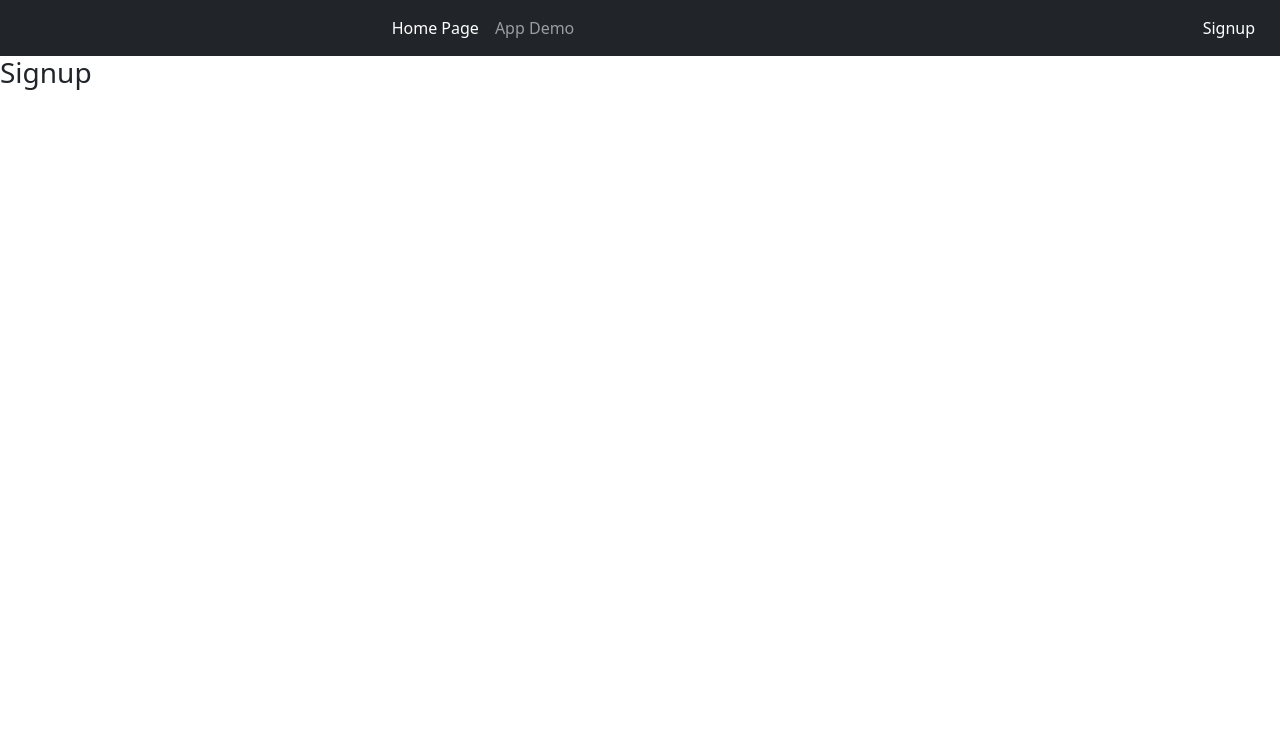
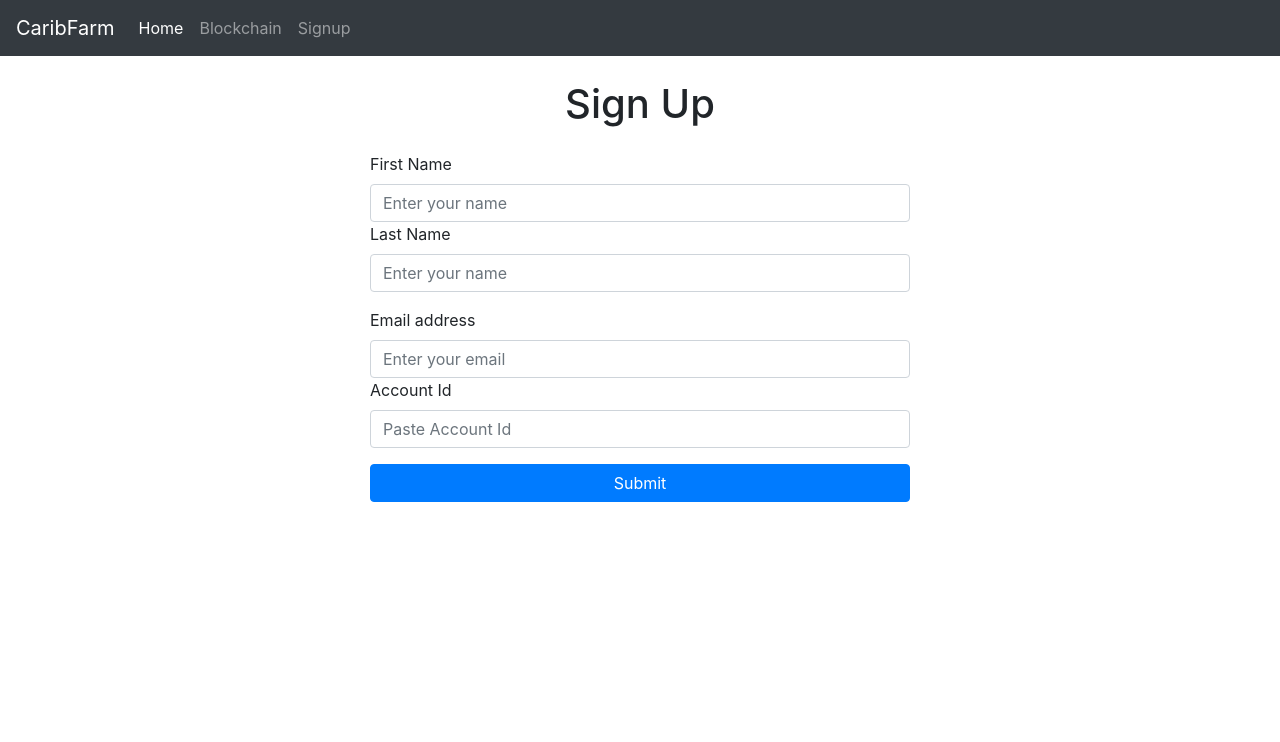
Before and after one commit to Paramvir12121/Smart-Contract-App_Django, a Django app: page /signup/ in a window 1280 px wide. Shown: the top 742 px of the page. Run offline with Django 4.2, Linux system fonts and the light colour scheme; some libraries are stand-ins or nearby versions.

Commit message:
form function

```diff
--- a/blockchain_app/base/templates/base/navbar.html
+++ b/blockchain_app/base/templates/base/navbar.html
@@ -21,7 +21,7 @@
     </div>
   </div>
 </nav> -->
-<nav
+<!-- <nav
   class="navbar navbar-expand-sm navbar-dark bg-dark"
   aria-label="Tenth navbar example"
 >
@@ -52,16 +52,39 @@
           <a class="nav-link" href="{%url 'mainPage'%}">App Demo</a>
 
           </div>
-          <div class="d-lg-flex col-lg-3 justify-content-lg-end">
+          <div class="d-sm-flex col-sm-3 justify-content-lg-end">
             <button class="btn btn-dark" href="{% url 'signup' %}">Signup</button>
           </div>
-          <!-- <li class="nav-item">
-            <div class="justify-content-sm-end">
-              <button class="btn btn-primary">Button</button>
-              </div>
-            </li> -->
         </li>
       </ul>
     </div>
   </div>
+</nav> -->
+<nav class="navbar navbar-expand-md navbar-dark bg-dark">
+  <a class="navbar-brand" href="#">CaribFarm</a>
+  <button
+    class="navbar-toggler"
+    type="button"
+    data-toggle="collapse"
+    data-target="#navbarNav"
+    aria-controls="navbarNav"
+    aria-expanded="false"
+    aria-label="Toggle navigation"
+  >
+    <span class="navbar-toggler-icon"></span>
+  </button>
+  <div class="collapse navbar-collapse" id="navbarNav">
+    <ul class="navbar-nav">
+      <li class="nav-item active">
+        <a class="nav-link" href="{%url 'home'%}">Home</a>
+      </li>
+      <li class="nav-item">
+        <a class="nav-link" href="{%url 'mainPage'%}">Blockchain</a>
+      </li>
+    </ul>
+    <ul class="navbar-nav justify-content-end">
+        <a class="nav-link " href="{% url 'signup' %}">Signup</a>
+      </li>
+    </ul>
+  </div>
 </nav>
--- a/blockchain_app/base/templates/base/pages/signup.html
+++ b/blockchain_app/base/templates/base/pages/signup.html
@@ -1,3 +1,95 @@
 {% extends 'base/main.html' %} {% block content %}
-<h3>Signup</h3>
+<!DOCTYPE html>
+<html lang="en">
+  <head>
+    <meta charset="UTF-8" />
+    <title>Sign Up</title>
+    <!-- Required meta tags -->
+    <meta
+      name="viewport"
+      content="width=device-width, initial-scale=1, shrink-to-fit=no"
+    />
+    <!-- web3  -->
+    <script
+      type="text/javascript"
+      src="https://cdnjs.cloudflare.com/ajax/libs/web3/1.2.7-rc.0/web3.min.js"
+    ></script>
+    <!-- Bootstrap CSS -->
+    <link
+      rel="stylesheet"
+      href="https://stackpath.bootstrapcdn.com/bootstrap/4.3.1/css/bootstrap.min.css"
+    />
+  </head>
+  <body>
+    <br />
+
+    <div class="container">
+      <div class="row">
+        <div class="col-md-6 offset-md-3">
+          <h1 class="text-center mb-4">Sign Up</h1>
+          <form method="POST" action="{% url 'signup' %}">
+            {% csrf_token %}
+            <div class="form-group">
+              <label for="name"> First Name</label>
+              <input
+                type="text"
+                class="form-control"
+                name="fname"
+                placeholder="Enter your name"
+              />
+              <label for="name"> Last Name</label>
+              <input
+                type="text"
+                class="form-control"
+                name="lname"
+                placeholder="Enter your name"
+              />
+            </div>
+            <div class="form-group">
+              <label for="email">Email address</label>
+              <input
+                type="email"
+                class="form-control"
+                name="email"
+                placeholder="Enter your email"
+              />
+              <label for="name"> Account Id</label>
+              <input
+                type="text"
+                class="form-control"
+                name="account_id"
+                placeholder="Paste Account Id"
+              />
+            </div>
+            <button type="submit" class="btn btn-primary btn-block">
+              Submit
+            </button>
+          </form>
+        </div>
+      </div>
+    </div>
+
+    <!-- Optional JavaScript -->
+    <!-- jQuery first, then Popper.js, then Bootstrap JS -->
+    <script src="https://code.jquery.com/jquery-3.3.1.slim.min.js"></script>
+    <script src="https://cdn.jsdelivr.net/npm/@popperjs/core@2.9.3/dist/umd/popper.min.js"></script>
+    <script src="https://stackpath.bootstrapcdn.com/bootstrap/4.3.1/js/bootstrap.min.js"></script>
+    <script>
+      let account;
+      const connectMetamask = async () => {
+        if (window.ethereum !== "undefined") {
+          const accounts = await ethereum.request({
+            method: "eth_requestAccounts",
+          });
+
+          account = accounts[0].trim().toLowerCase();
+          console.log("account pulled ", account);
+
+          document.getElementById("accountArea").innerHTML = account;
+        }
+      };
+    </script>
+  </body>
+</html>
+
 {% endblock %}
--- a/blockchain_app/base/urls.py
+++ b/blockchain_app/base/urls.py
@@ -2,8 +2,9 @@ from django.urls import path
 from . import views
 
 urlpatterns = [
+    path('',views.home, name='home'),
     path('main/',views.mainPage, name='mainPage'),
+    path('signup/',views.signup, name='signup'),
     #path('photos/<str:pk>/', views.viewPhoto,name='photo'),
-    path('signup/',views.signup, name='signup'),
-    path('',views.home, name='home'),
+
 ]
--- a/blockchain_app/base/views.py
+++ b/blockchain_app/base/views.py
@@ -1,23 +1,31 @@
 from django.shortcuts import render
 from .models import Member
+from .forms import MemberForm
 import json
 
 all_members = Member.objects.all().values()
+
 account_list = []
 for x in all_members:
     #x.pop('id')
     account_list.append(x)
 
 account_list_json = json.dumps(account_list)
-print("json",account_list)
+print("json account list",account_list)
 
 
 #account_data = {  'name':'Paramvir', 'accountNo' :"0xec95cad38df7b49b3432d83f0b80997e82a47a68"  }
 def mainPage(request):
     return render(request, 'base/pages/mainPage.html',{'account_list_json': account_list_json})
 
+def home(request):
+    return render(request, 'base/pages/home.html')
+
 def signup(request):
-    return render(request, 'base/pages/signup.html')
-
-def home(request):
-    return render(request, 'base/pages/home.html',{'account_list_json': account_list_json})
+    if request.method == 'POST':
+        form = MemberForm(request.POST or None)
+        if form.is_valid():
+            form.save()
+        return render(request, 'base/pages/signup.html')
+    else:
+        return render(request, 'base/pages/signup.html')
```
Also changed, not shown: blockchain_app/base/forms.py (+8 -4 lines), blockchain_app/base/templates/base/pages/home.html (+5 -2 lines), blockchain_app/base/templates/base/pages/mainPage.html (+22 -29 lines), blockchain_app/db.sqlite3.
